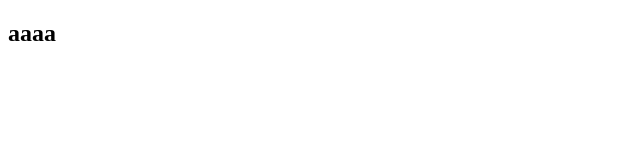
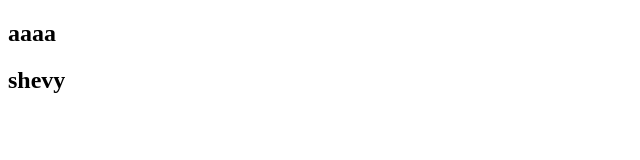
Before and after one commit to ittyalbert/ittyalbert, a plain HTML site: page index.html in a window 1280 px wide. Shown: the full height of the page, 0-640 px from the left. Drawn offline with Linux system fonts and the light colour scheme.

Commit message:
Update index.html

```diff
--- a/index.html
+++ b/index.html
@@ -1,15 +1,18 @@
 <!DOCTYPE html>
 <html lang="en">
+
 <head>
     <meta charset="UTF-8">
     <meta http-equiv="X-UA-Compatible" content="IE=edge">
     <meta name="viewport" content="width=device-width, initial-scale=1.0">
     <title>Document</title>
 </head>
+
 <body>
     <div>
         <h2>aaaa</h2>
     </div>
+    <h2>shevy</h2>
+</body>
 
-</body>
 </html>
```
